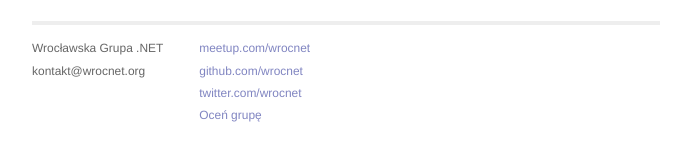
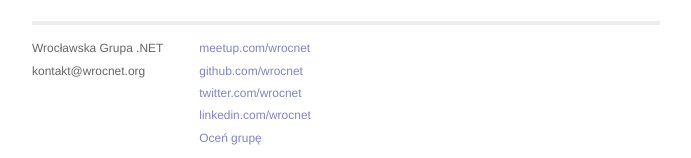
Before and after one commit to wrocnet/wrocnet.github.io, a Jekyll site: the page built from index.html, in a window 1280 px wide and 900 px high, scrolled down 1674 px. Shown: the part 739-897 px from the top of the window, without its empty margins (294-985 px from the left). Built offline with Jekyll 4.4.1, drawn with Linux system fonts in a browser that asks for light colours; nearby versions of some CDN libraries; a script that is not in the unit is left out.

Commit message:
Update default.html
Added link to LinkedIn profile

```diff
--- a/_layouts/default.html
+++ b/_layouts/default.html
@@ -47,6 +47,7 @@
                 <a href="http://wrocnet.org">meetup.com/wrocnet</a><br />
                 <a href="https://github.com/wrocnet">github.com/wrocnet</a><br />
                 <a href="https://twitter.com/wrocnet">twitter.com/wrocnet</a><br />
+                <a href="https://www.linkedin.com/company/wrocław-net-user-group/about">linkedin.com/wrocnet</a><br />
                 <a href="javascript:void(0)" id="satisfaction">Oceń grupę</a><br/>
               </p>
             </div>
```
